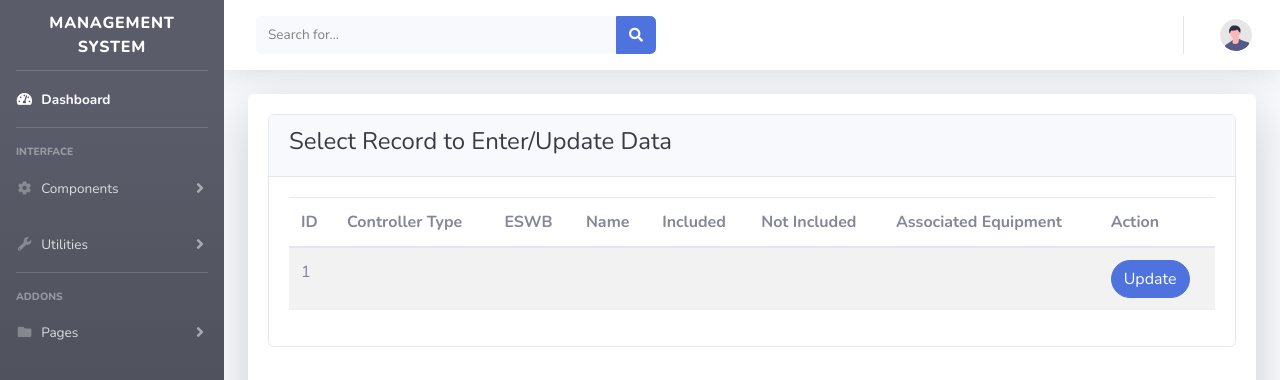
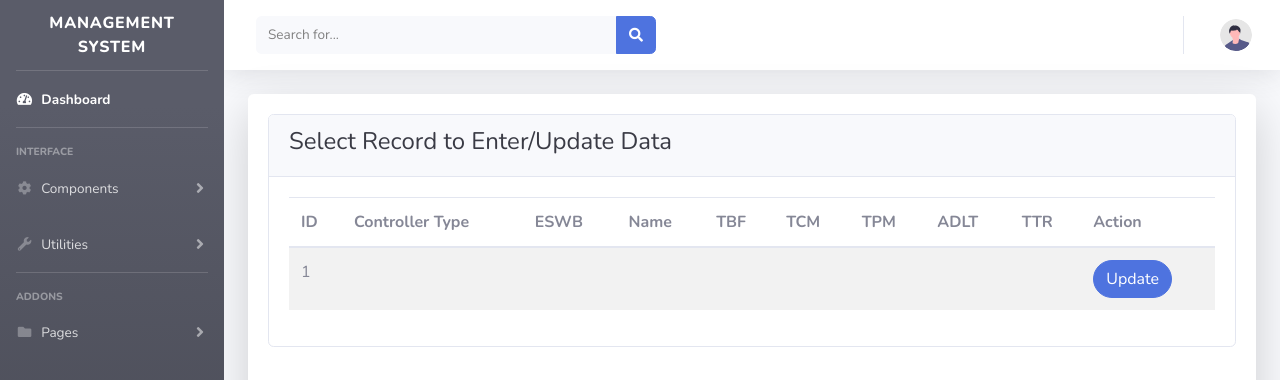
Before and after one commit to anumrafaqat66/DataManagementSystem, a CodeIgniter app: a page that uses application/views/common/footer.php in a window 1280 px wide. Shown: the top 380 px of the page. Run offline with CodeIgniter, Linux system fonts and the light colour scheme; tables that the repository leaves empty or names only in its code hold one stand-in row (values such as "Sample post"); data that the repository does not hold is empty.

Commit message:
code updated

```diff
--- a/application/controllers/User_Login.php
+++ b/application/controllers/User_Login.php
@@ -12,11 +12,11 @@ class User_Login extends CI_Controller
 		if ($this->session->has_userdata('user_id')) {
 			$id = $this->session->userdata('user_id');
 			$status = $this->session->userdata('status');
-
 			if ($status == "technician") {
 				$this->technician_data_listing();
 				//$this->load->view("technician/technician");
 			} elseif ($status == "manager") {
+				//$this->Get_Values();
 				$this->manager_data_listing();
 				//$this->load->view("manager/manager");
 			}
@@ -68,4 +68,13 @@ class User_Login extends CI_Controller
 		$data['manager_controller_data'] = $this->db->get('controller_data')->result_array();
 		$this->load->view('manager/manager', $data);
 	}
+
+	public function Get_Values($id = NULL)
+	{
+
+		$data['manager_controller_data'] = $this->db->get('controller_data')->result_array();
+		$data['selected_controller_data'] = $this->db->where('id', $id)->get('controller_data')->row_array();
+		$this->load->view('manager/manager', $data);
+		//redirect('User_Login');
 	}
+}
--- a/application/views/common/footer.php
+++ b/application/views/common/footer.php
@@ -39,21 +39,21 @@
     </div>
 
     <!-- Bootstrap core JavaScript-->
-    <script src="assets/vendor/jquery/jquery.min.js"></script>
-    <script src="assets/vendor/bootstrap/js/bootstrap.bundle.min.js"></script>
+    <script src="<?php echo base_url(); ?>assets/vendor/jquery/jquery.min.js"></script>
+    <script src="<?php echo base_url(); ?>assets/vendor/bootstrap/js/bootstrap.bundle.min.js"></script>
 
     <!-- Core plugin JavaScript-->
-    <script src="assets/vendor/jquery-easing/jquery.easing.min.js"></script>
+    <script src="<?php echo base_url(); ?>assets/vendor/jquery-easing/jquery.easing.min.js"></script>
 
     <!-- Custom scripts for all pages-->
-    <script src="assets/js/sb-admin-2.min.js"></script>
+    <script src="<?php echo base_url(); ?>assets/js/sb-admin-2.min.js"></script>
 
     <!-- Page level plugins -->
-    <script src="assets/vendor/chart.js/Chart.min.js"></script>
+    <script src="<?php echo base_url(); ?>assets/vendor/chart.js/Chart.min.js"></script>
 
     <!-- Page level custom scripts -->
-    <script src="assets/js/demo/chart-area-demo.js"></script>
-    <script src="assets/js/demo/chart-pie-demo.js"></script>
+    <script src="<?php echo base_url(); ?>assets/js/demo/chart-area-demo.js"></script>
+    <script src="<?php echo base_url(); ?>assets/js/demo/chart-pie-demo.js"></script>
     <script src="<?php echo base_url(); ?>assets/swal/swal.all.min.js"></script>
 
 <?php if ($this->session->flashdata('success')) : ?>
--- a/application/views/common/header.php
+++ b/application/views/common/header.php
@@ -9,16 +9,16 @@
     <meta name="description" content="">
     <meta name="author" content="">
 
-    <title>Admin - Dashboard</title>
+    <title>Data Management</title>
 
     <!-- Custom fonts for this template-->
-    <link href="assets/vendor/fontawesome-free/css/all.min.css" rel="stylesheet" type="text/css">
+    <link href="<?php echo base_url(); ?>assets/vendor/fontawesome-free/css/all.min.css" rel="stylesheet" type="text/css">
     <link
         href="https://fonts.googleapis.com/css?family=Nunito:200,200i,300,300i,400,400i,600,600i,700,700i,800,800i,900,900i"
         rel="stylesheet">
 
     <!-- Custom styles for this template-->
-    <link href="assets/css/sb-admin-2.min.css" rel="stylesheet">
+    <link href="<?php echo base_url(); ?>assets/css/sb-admin-2.min.css" rel="stylesheet">
 
 </head>
 
@@ -187,7 +187,7 @@
                                 data-toggle="dropdown" aria-haspopup="true" aria-expanded="false">
                                 <span class="mr-2 d-none d-lg-inline text-gray-600 small"><?php echo $this->session->userdata('username'); ?></span>
                                 <img class="img-profile rounded-circle"
-                                    src="assets/img/undraw_profile.svg">
+                                    src="<?php echo base_url(); ?>assets/img/undraw_profile.svg">
                             </a>
                             <!-- Dropdown - User Information -->
                             <div class="dropdown-menu dropdown-menu-right shadow animated--grow-in"
--- a/application/views/manager/manager.php
+++ b/application/views/manager/manager.php
@@ -34,6 +34,7 @@
 
                          <div class="card-body">
                              <div id="table_div">
+                                 <?php if (count($manager_controller_data) > 0) { ?>
                                      <table id="datatable" class="table table-striped">
                                          <thead>
                                              <tr>
@@ -41,9 +42,14 @@
                                                  <th scope="col">Controller Type</th>
                                                  <th scope="col">ESWB</th>
                                                  <th scope="col">Name</th>
-                                             <th scope="col">Included</th>
+                                                 <!-- <th scope="col">Included</th>
                                                  <th scope="col">Not Included</th>
-                                             <th scope="col">Associated Equipment</th>
+                                                 <th scope="col">Associated Equipment</th> -->
+                                                 <th scope="col">TBF</th>
+                                                 <th scope="col">TCM</th>
+                                                 <th scope="col">TPM</th>
+                                                 <th scope="col">ADLT</th>
+                                                 <th scope="col">TTR</th>
                                                  <th scope="col">Action</th>
 
                                              </tr>
@@ -52,22 +58,29 @@
                                              <?php $count = 0;
                                                 foreach ($manager_controller_data as $data) { ?>
                                                  <tr>
-                                                 <td scope="row"><?php $count++;
-                                                                    echo $count; ?></td>
+                                                     <td scope="row"><?= $data['id']; ?></td>
                                                      <td scope="row"><?= $data['Controller_type']; ?></td>
                                                      <td scope="row"><?= $data['ESWB']; ?></td>
                                                      <td scope="row"><?= $data['Controller_Name']; ?></td>
-                                                 <td scope="row"><?= $data['Includes']; ?></td>
+                                                     <!-- <td scope="row"><?= $data['Includes']; ?></td>
                                                      <td scope="row"><?= $data['Not_Includes']; ?></td>
-                                                 <td scope="row"><?= $data['Associated_Equipment']; ?></td>
+                                                     <td scope="row"><?= $data['Associated_Equipment']; ?></td> -->
+                                                     <td scope="row"><?= $data['TBF']; ?></td>
+                                                     <td scope="row"><?= $data['TCM']; ?></td>
+                                                     <td scope="row"><?= $data['TPM']; ?></td>
+                                                     <td scope="row"><?= $data['ADLT']; ?></td>
+                                                     <td scope="row"><?= $data['TTR']; ?></td>
                                                      <td>
-                                                     <button type="submit" class="btn btn-primary rounded-pill">Update</button>
+                                                         <a class="btn btn-primary rounded-pill" href="<?= base_url(); ?>User_Login/Get_Values/<?= $data['id']; ?>">Update</a>
                                                      </td>
 
                                                  </tr>
                                              <?php } ?>
                                          </tbody>
                                      </table>
+                                 <?php } else { ?>
+                                     <a> No Data Available yet </a>
+                                 <?php } ?>
                              </div>
                          </div>
                      </div>
@@ -88,42 +101,42 @@
                          </div>
 
                          <div class="card-body">
-                             <form class="user" role="form" method="post" action="">
+                             <form class="user" role="form" method="post" action="<?= base_url(); ?>Home/Update_data/<?php if (isset($selected_controller_data['Controller_type'])) { echo $selected_controller_data['id'];} else {echo "";}; ?>">
                                  <div class="form-group row">
                                      <div class="col-sm-4 mb-1">
-                                         <input type="text" class="form-control form-control-user bg-light" name="tbf" id="tbf" placeholder="Controller Type" disabled>
+                                         <input type="text" class="form-control form-control-user bg-light" name="Controller_type" id="Controller_type" placeholder="Controller Type" value="<?php if (isset($selected_controller_data['Controller_type'])) { echo $selected_controller_data['Controller_type'];} else {echo "";}; ?>" disabled>
                                      </div>
                                      <div class="col-sm-4 mb-1">
-                                         <input type="text" class="form-control form-control-user bg-light" name="tbf" id="tbf" placeholder="ESWB" disabled>
+                                         <input type="text" class="form-control form-control-user bg-light" name="ESWB" id="ESWB" placeholder="ESWB" value="<?php if (isset($selected_controller_data['ESWB'])) { echo $selected_controller_data['ESWB'];} else {echo "";}; ?>" disabled>
                                      </div>
                                      <div class="col-sm-4 mb-1">
-                                         <input type="text" class="form-control form-control-user bg-light" name="tbf" id="tbf" placeholder="Name" disabled>
+                                         <input type="text" class="form-control form-control-user bg-light" name="Name" id="Name" placeholder="Name" value="<?php if (isset($selected_controller_data['Controller_Name'])) { echo $selected_controller_data['Controller_Name'];} else {echo "";}; ?>" disabled>
                                      </div>
                                  </div>
                                  <div class="form-group row">
                                      <div class="col-sm-4 mb-1">
-                                         <input type="text" class="form-control form-control-user" name="tbf" id="tbf" placeholder="TBF*">
+                                         <input type="text" class="form-control form-control-user" name="TBF" id="TBF" placeholder="TBF*">
                                      </div>
                                  </div>
 
                                  <div class="form-group row">
                                      <div class="col-sm-4 mb-1">
-                                         <input type="text" class="form-control form-control-user" name="tcm" id="tcm" placeholder="TCM*">
+                                         <input type="text" class="form-control form-control-user" name="TCM" id="TCM" placeholder="TCM*">
                                      </div>
 
                                      <div class="col-sm-8 mb-1">
-                                         <input type="text" class="form-control form-control-user" name="tcm_desc" id="tcm_desc" placeholder="Description">
+                                         <input type="text" class="form-control form-control-user" name="TCM_Desc" id="TCM_Desc" placeholder="Description">
                                      </div>
 
                                  </div>
 
                                  <div class="form-group row">
                                      <div class="col-sm-4 mb-1">
-                                         <input type="text" class="form-control form-control-user" name="tpm" id="tpm" placeholder="TPM*">
+                                         <input type="text" class="form-control form-control-user" name="TPM" id="TPM" placeholder="TPM*">
                                      </div>
 
                                      <div class="col-sm-8 mb-1">
-                                         <input type="text" class="form-control form-control-user" name="tpm_desc" id="tpm_desc" placeholder="Description">
+                                         <input type="text" class="form-control form-control-user" name="TPM_Desc" id="TPM_Desc" placeholder="Description">
                                      </div>
 
 
@@ -131,18 +144,18 @@
 
                                  <div class="form-group row">
                                      <div class="col-sm-4 mb-1">
-                                         <input type="text" class="form-control form-control-user" name="adlt" id="adlt" placeholder="ADLT*">
+                                         <input type="text" class="form-control form-control-user" name="ADLT" id="ADLT" placeholder="ADLT*">
                                      </div>
 
                                      <div class="col-sm-8 mb-1">
-                                         <input type="text" class="form-control form-control-user" name="adlt_desc" id="adlt_desc" placeholder="Description">
+                                         <input type="text" class="form-control form-control-user" name="ADLT_Desc" id="ADLT_Desc" placeholder="Description">
                                      </div>
 
                                  </div>
 
                                  <div class="form-group row">
                                      <div class="col-sm-4 mb-1">
-                                         <input type="text" class="form-control form-control-user" name="ttr" id="ttr" placeholder="TTR">
+                                         <input type="text" class="form-control form-control-user" name="TTR" id="TTR" placeholder="TTR">
                                      </div>
 
                                  </div>
```
Also changed, not shown: application/controllers/Home.php (+30 -1 lines). Lines whose indentation alone changed are shown as unchanged.
